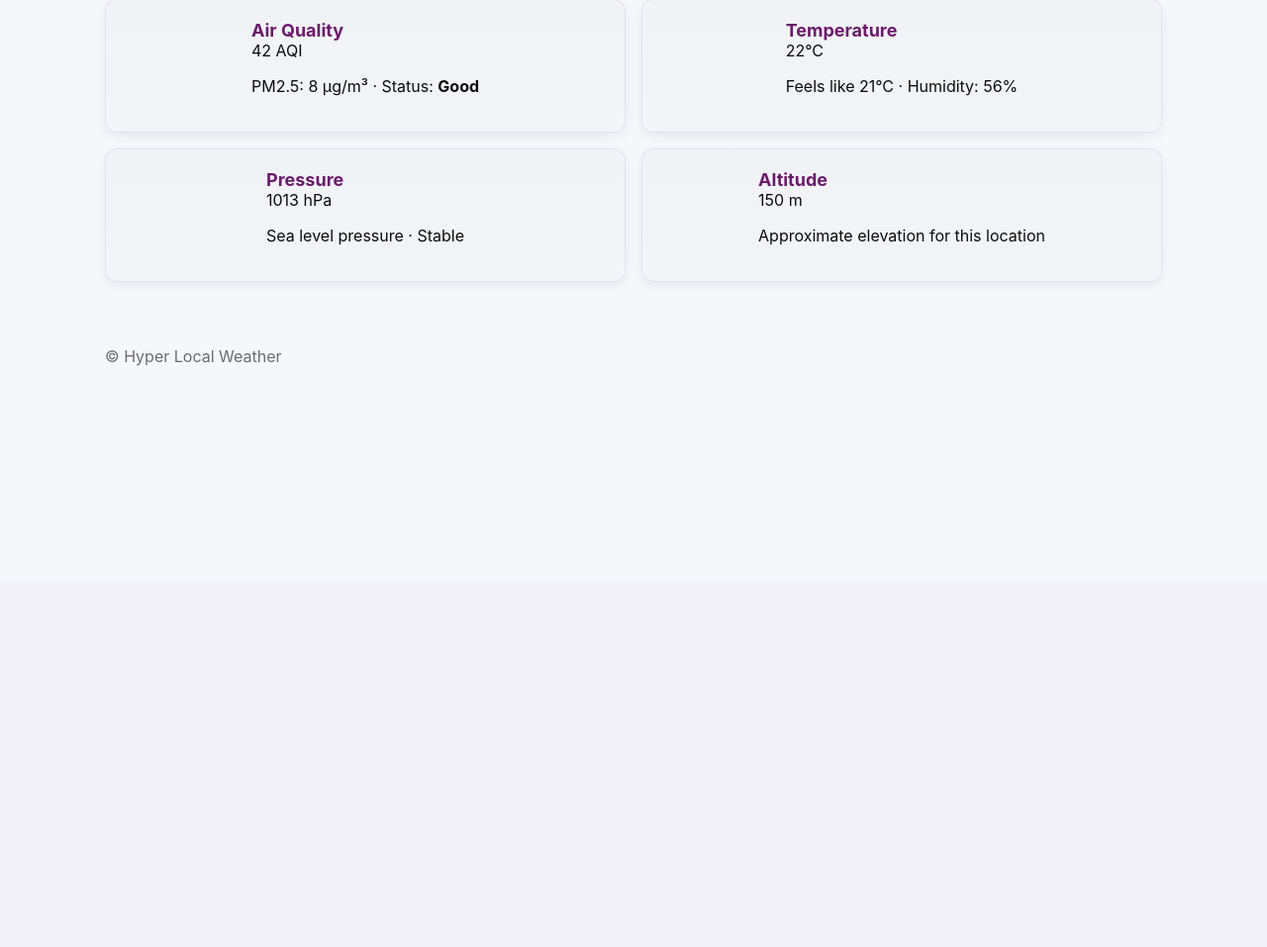
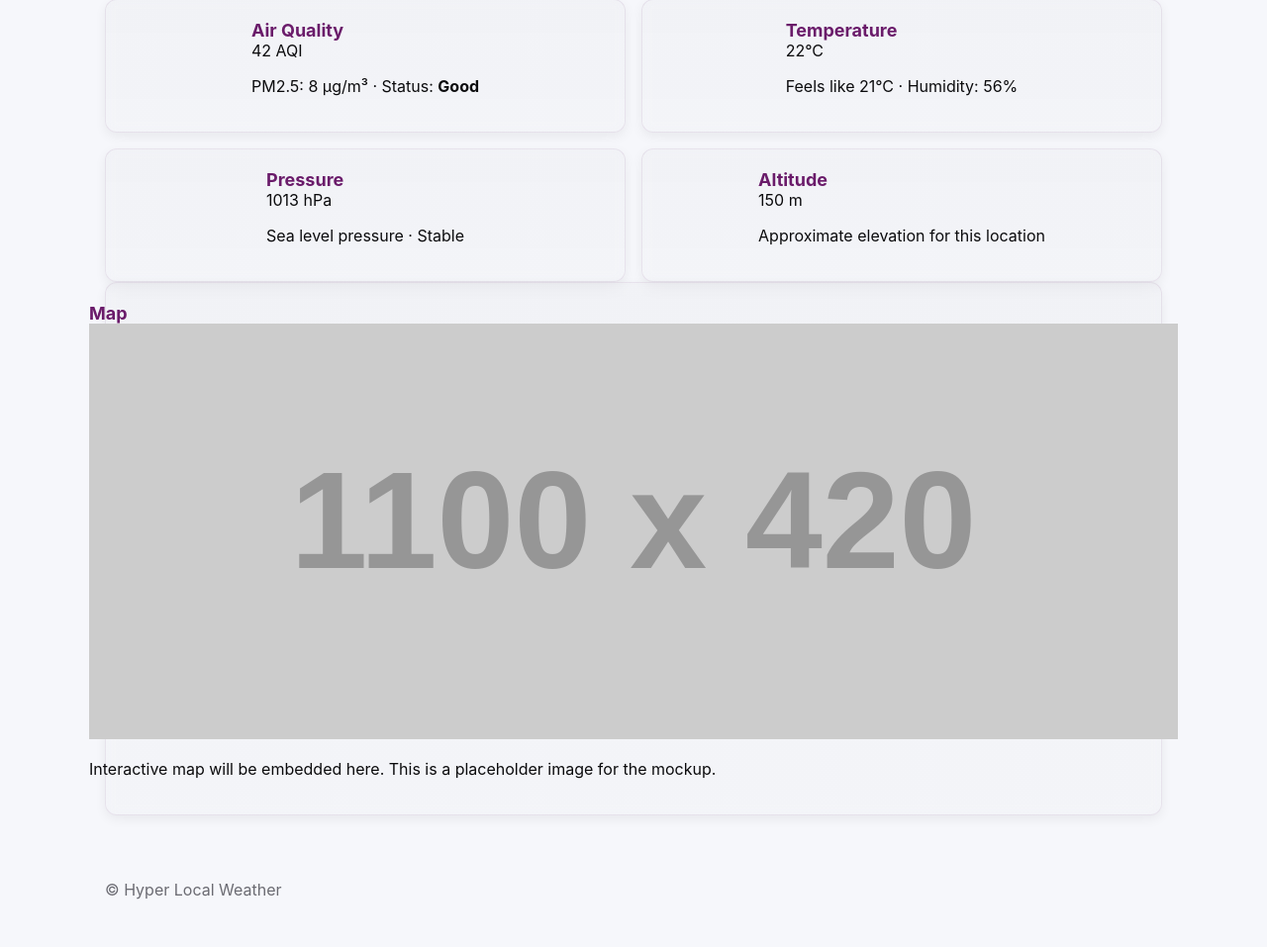
Before and after one commit to kernelkiranerys/GroupProject, a Django app: page / in a window 1280 px wide. Shown: the part 214-1171 px from the top of the page at 99% size. Before the commit the page ends 584 px from the top, so only its background shows below. Run offline with Django 4.2, Linux system fonts and the light colour scheme; some libraries are stand-ins or nearby versions.

Commit message:
Added map

```diff
--- a/templates/Hyper_Local_Weather/index.html
+++ b/templates/Hyper_Local_Weather/index.html
@@ -40,4 +40,17 @@
     </div>
   </section>
 
+  <!-- Map mockup: large standalone card under the grid -->
+  <section class="map-section">
+    <div class="card card-large">
+      <div class="card-inner">
+        <h3 class="card-title">Map</h3>
+        <div class="map-container">
+          <img src="https://via.placeholder.com/1100x420.png?text=Map+Placeholder" alt="Map placeholder" class="map-img" />
+        </div>
+        <p class="card-sub">Interactive map will be embedded here. This is a placeholder image for the mockup.</p>
+      </div>
+    </div>
+  </section>
+
 {% endblock %}
```
